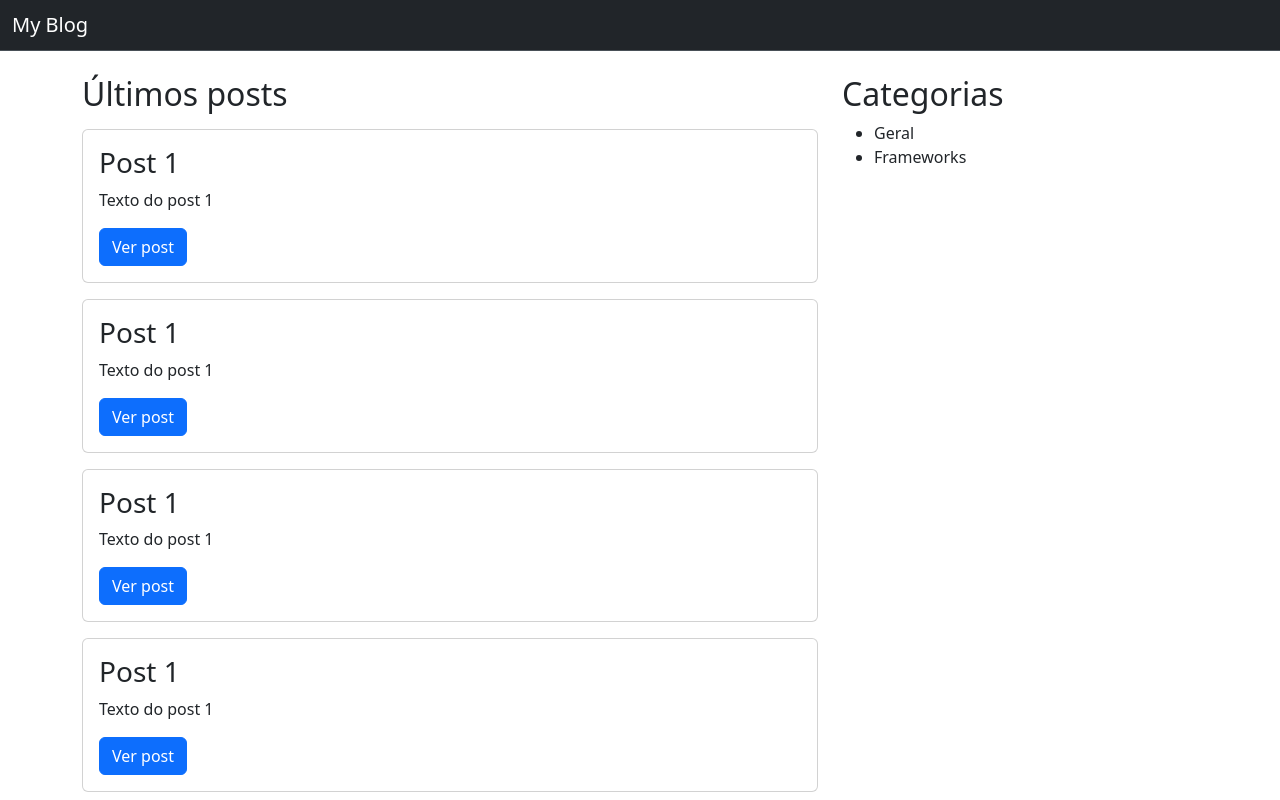
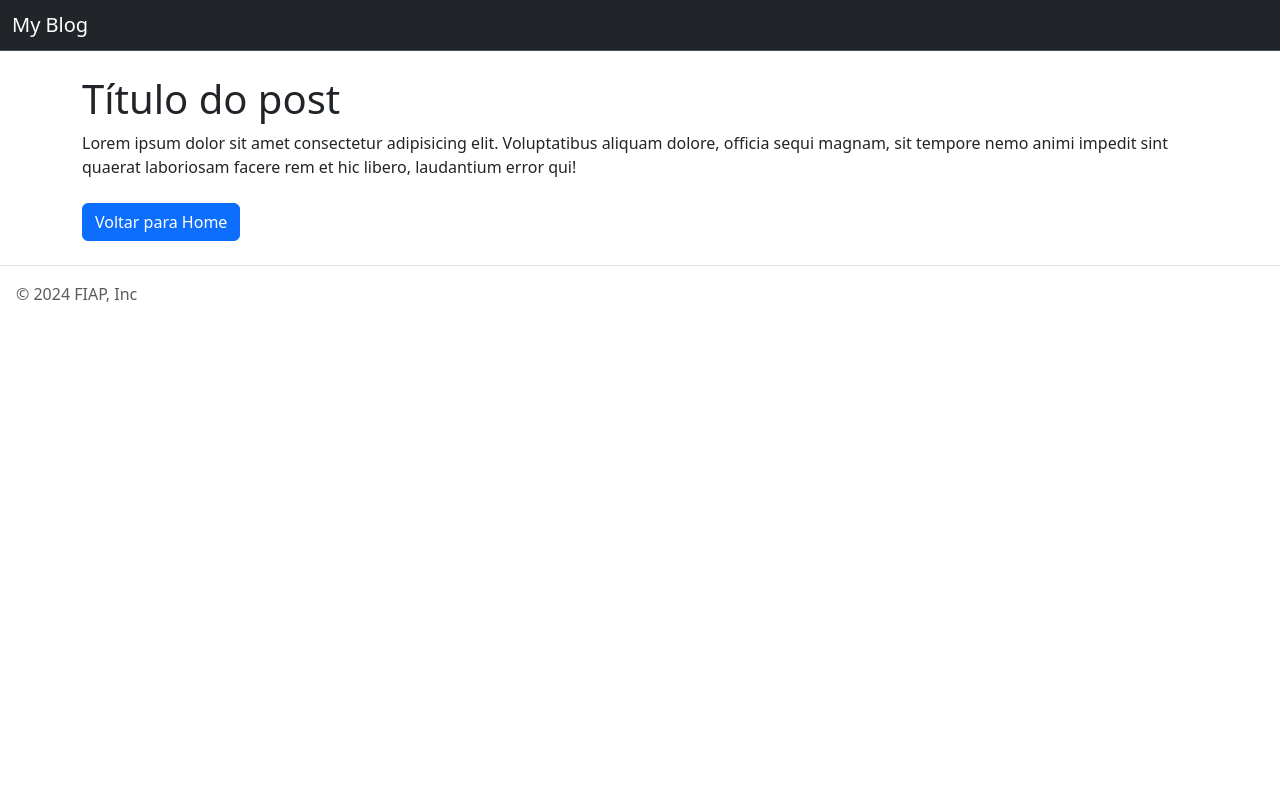
Before and after one commit to zethsell/fiap-my-blog-5j, a React (Vite) app: page / in a window 1280 px wide. Shown: the top 800 px of the page. Built offline with nearby package versions, Linux system fonts and the light colour scheme.

Commit message:
feat: Cria página de Post

```diff
--- a/src/App.jsx
+++ b/src/App.jsx
@@ -1,7 +1,8 @@
 import Home from "./pages/Home";
+import Post from "./pages/Post";
 
 function App() {
-  return <Home />;
+  return <Post />;
 }
 
 export default App;
--- a/src/pages/Home.jsx
+++ b/src/pages/Home.jsx
@@ -11,18 +11,6 @@ function Home() {
                             Últimos posts
                         </h2>
 
-                        <Card
-                            title={"Post 1"}
-                            text={"Texto do post 1"}
-                        />
-                        <Card
-                            title={"Post 1"}
-                            text={"Texto do post 1"}
-                        />
-                        <Card
-                            title={"Post 1"}
-                            text={"Texto do post 1"}
-                        />
                         <Card
                             title={"Post 1"}
                             text={"Texto do post 1"}
--- a/src/pages/Post.jsx
+++ b/src/pages/Post.jsx
@@ -0,0 +1,25 @@
+import Layout from "../components/Layout";
+
+function Post() {
+    return (
+        <Layout>
+            <main className="container my-4">
+                <div className="row">
+                    <div className="col">
+                        <h1>Título do post</h1>
+
+                        <div>
+                            Lorem ipsum dolor sit amet consectetur adipisicing elit. Voluptatibus aliquam dolore, officia sequi magnam, sit tempore nemo animi impedit sint quaerat laboriosam facere rem et hic libero, laudantium error qui!
+                        </div>
+
+                        <a href="#" className="btn btn-primary mt-4">
+                            Voltar para Home
+                        </a>
+                    </div>
+                </div>
+            </main>
+        </Layout>
+    )
+}
+
+export default Post;
```
